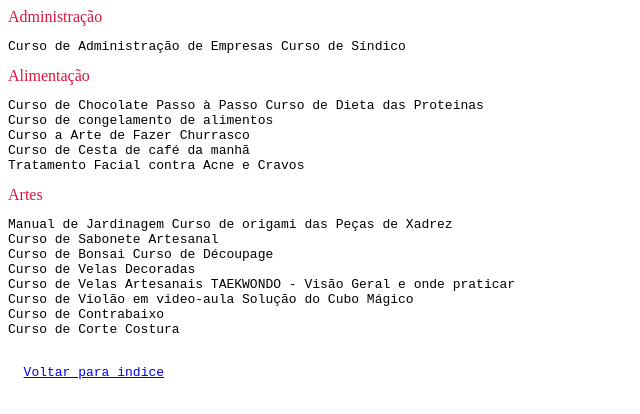
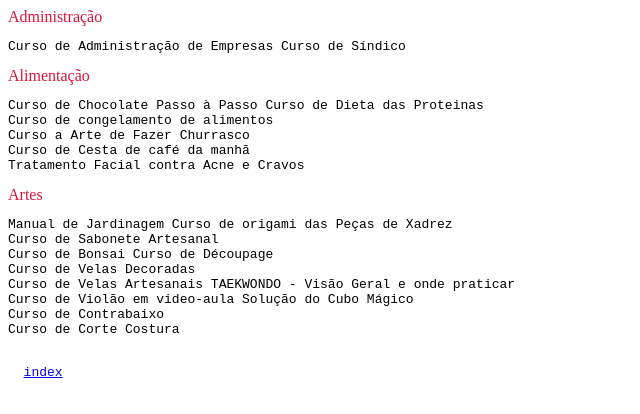
Before and after one commit to beatrizdamasceno/lista_02, a plain HTML site: page q28.html in a window 1280 px wide. Shown: the whole page, without its empty margins (0-640 px from the left). Drawn offline with Linux system fonts and the light colour scheme.

Commit message:
Update q28.html

```diff
--- a/q28.html
+++ b/q28.html
@@ -31,9 +31,8 @@ Curso de Contrabaixo
 Curso de Corte Costura
 </pre>
 </td>
+<pre>
 
-   <pre>
-
-  <A href="https://beatrizdamasceno.github.io/lista_02/"target="_blank">Voltar para indice</A></pre>
-</body>
+  <a href="https://beatrizdamasceno.github.io/lista_02/">index</a>
+  </pre></body>
 </html>
```
